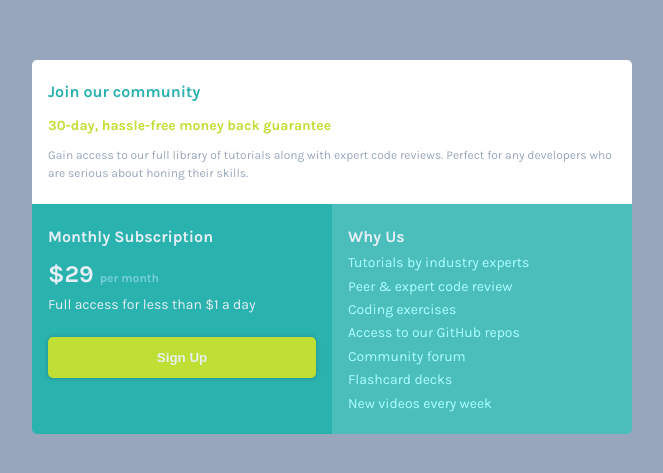
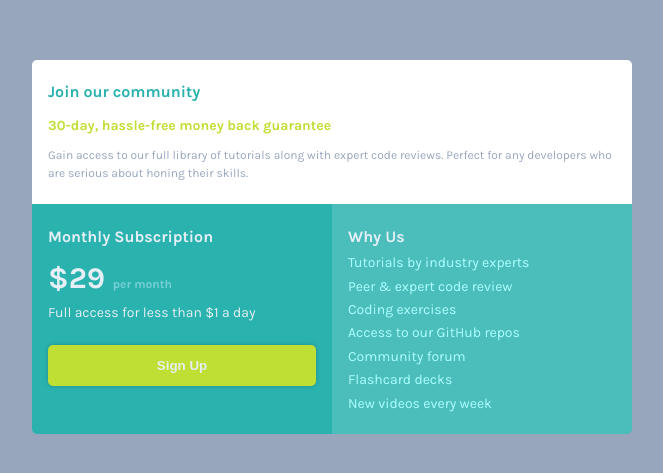
Before and after one commit to Robertron624/single-price-grid-component-master, a plain HTML site: page index.html in a window 1280 px wide. Shown: the part 153-626 px from the top of the page, without its empty margins (308-971 px from the left). Drawn offline with Linux system fonts and the light colour scheme.

Commit message:
fix: some desktop styles

```diff
--- a/styles.css
+++ b/styles.css
@@ -23,7 +23,7 @@ h1, h2, h3, p {
 }
 
 main {
-    height: 100vh;
+    min-height: 100vh;
     display: flex;
     align-items: center;
 }
@@ -76,7 +76,7 @@ main {
 }
 
 p.price {
-    font-size: 24px;
+    font-size: 30px;
     margin-bottom: .5rem;
 }
 
```
